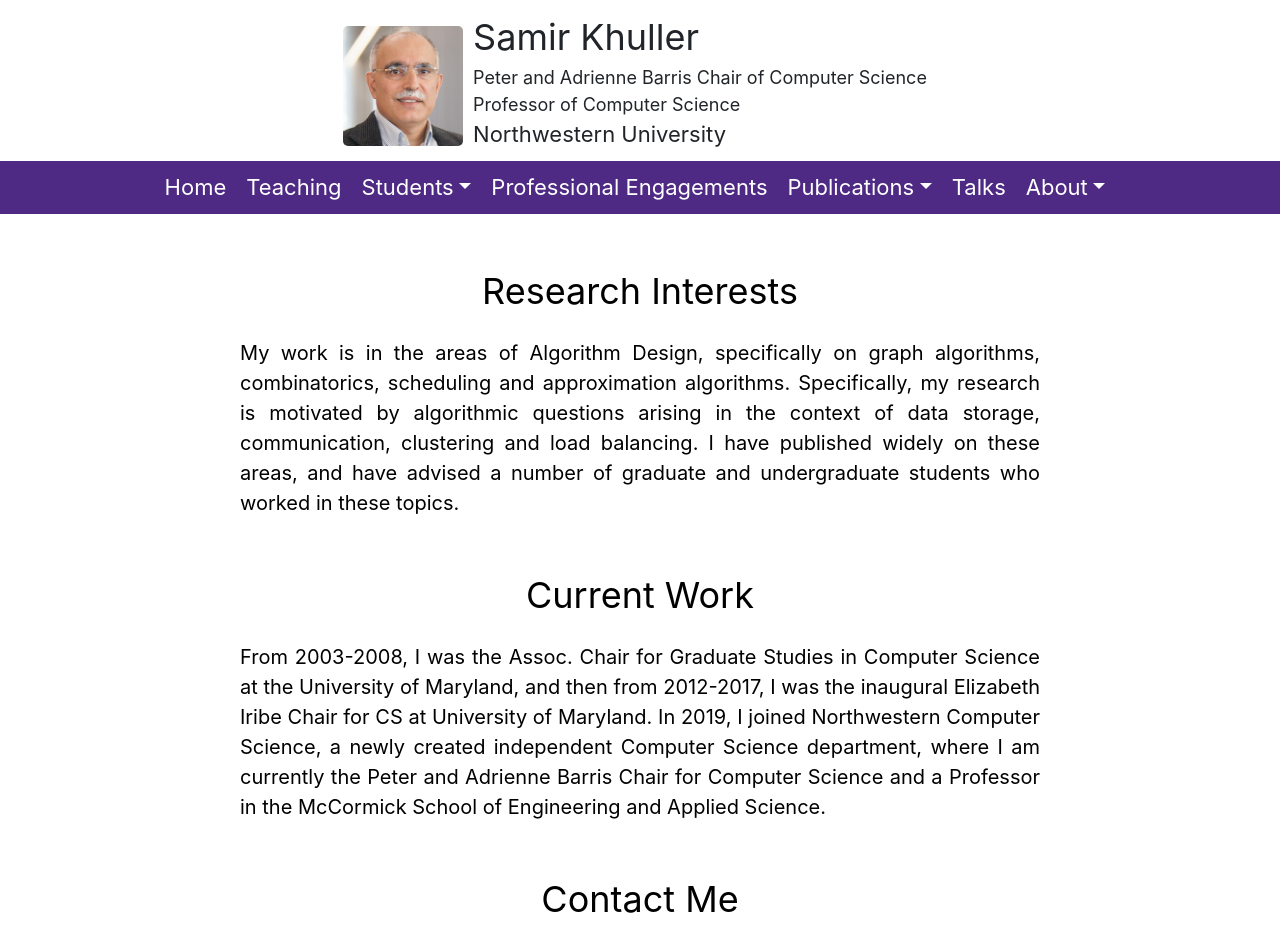
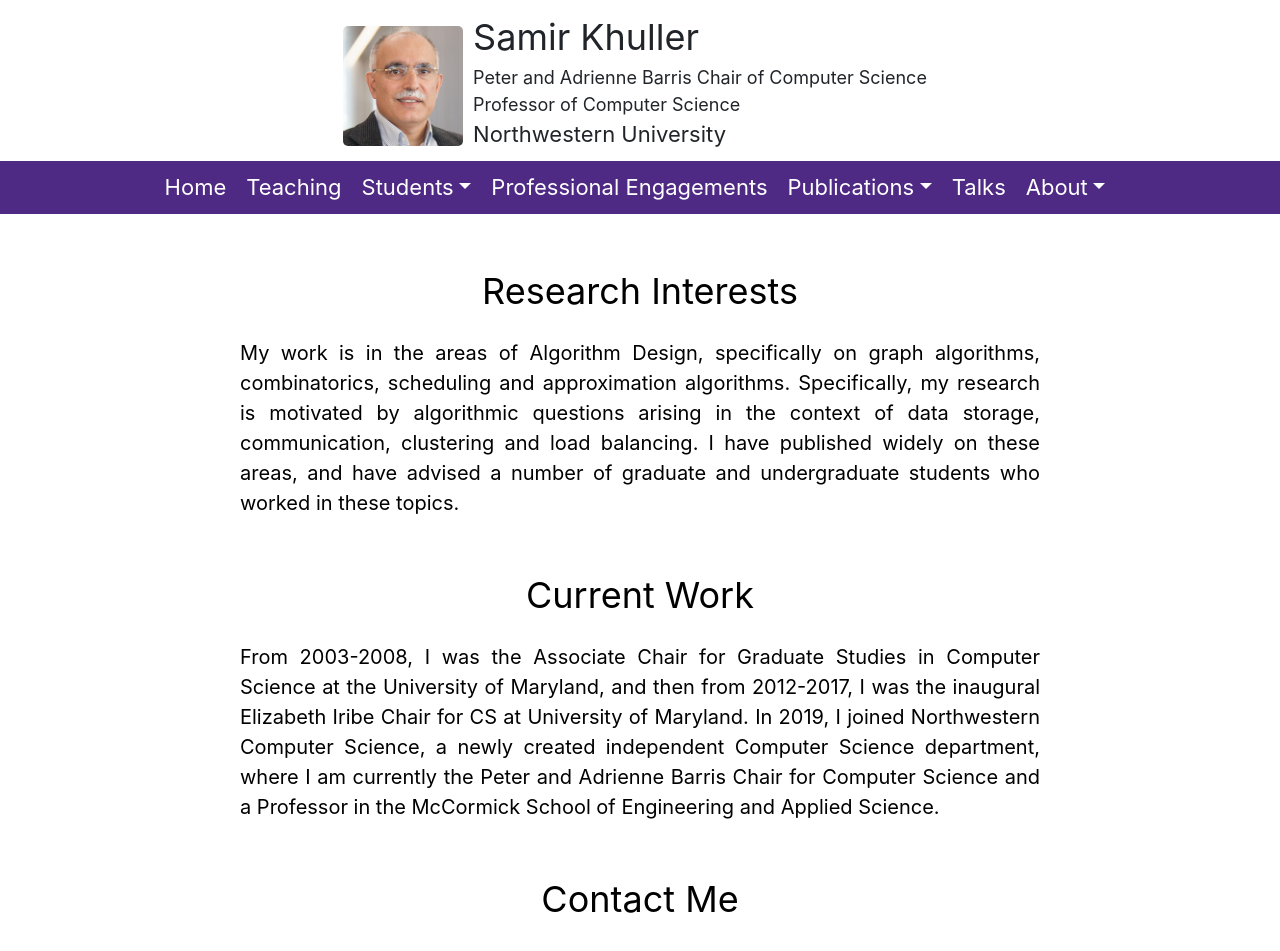
Before and after one commit to roxywilcox/samir-website, a React (Create React App) app: page / in a window 1280 px wide. Shown: the top 951 px of the page. Built offline with nearby package versions, Linux system fonts and the light colour scheme.

Commit message:
small edit

```diff
--- a/src/components/Home.js
+++ b/src/components/Home.js
@@ -18,7 +18,7 @@ function Home() {
       <div className="home-title">Current Work</div>
       <div className="blurb-container">
         <div className="blurb">
-          From 2003-2008, I was the Assoc. Chair for Graduate Studies in
+          From 2003-2008, I was the Associate Chair for Graduate Studies in
           Computer Science at the University of Maryland, and then from
           2012-2017, I was the inaugural Elizabeth Iribe Chair for CS at
           University of Maryland. In 2019, I joined Northwestern Computer
```
